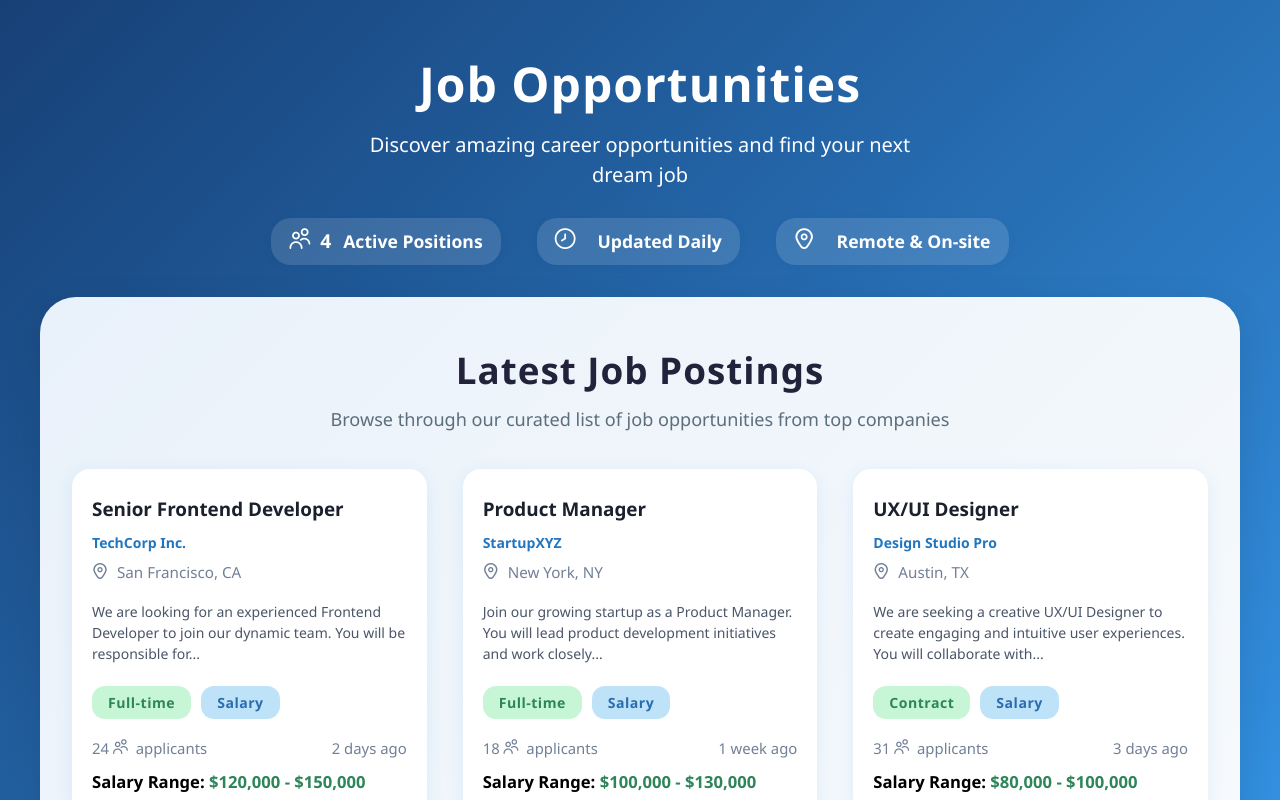
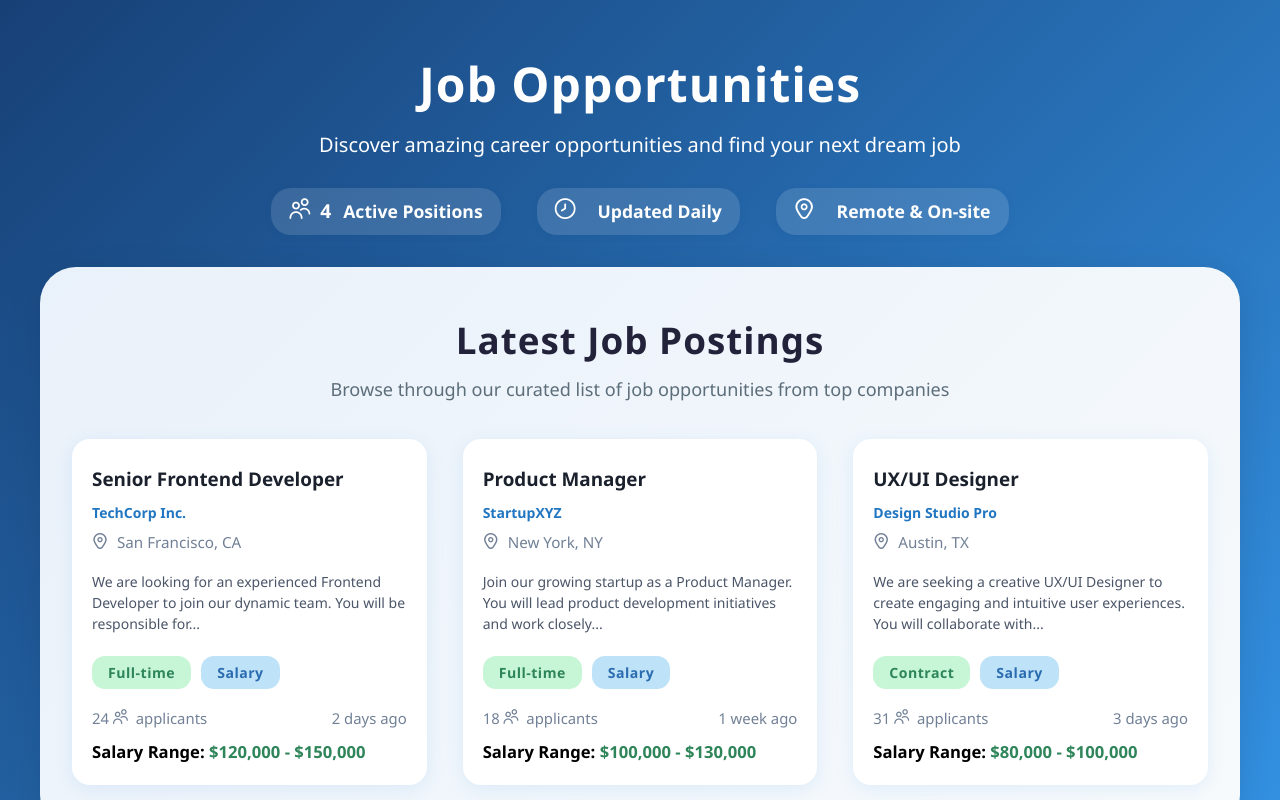
Before and after one commit to kaveenskn/InternQuest-web-Group2, a React (Vite) app: page /about in a window 1280 px wide. Built offline with nearby package versions, Linux system fonts and the light colour scheme.

Commit message:
add some feature to about page

```diff
--- a/src/styles/aboutPage.css
+++ b/src/styles/aboutPage.css
@@ -24,9 +24,16 @@
   font-size: 1.25rem;
   font-weight: 500;
   margin-bottom: 28px;
-  max-width: 600px;
+  max-width: 1000px;
   margin-left: auto;
   margin-right: auto;
+  white-space: nowrap;
+  text-align: center;
+}
+@media (max-width: 900px) {
+  .about-hero-subtitle {
+    white-space: normal;
+  }
 }
 
 .about-stats-row {
@@ -108,6 +115,10 @@
   flex-direction: column;
   min-height: 320px;
   transition: box-shadow 0.2s;
+}
+
+.about-job-card:hover {
+  box-shadow: 0 12px 36px rgba(52, 148, 230, 0.18);
 }
 
 .about-job-card h3 {
```
